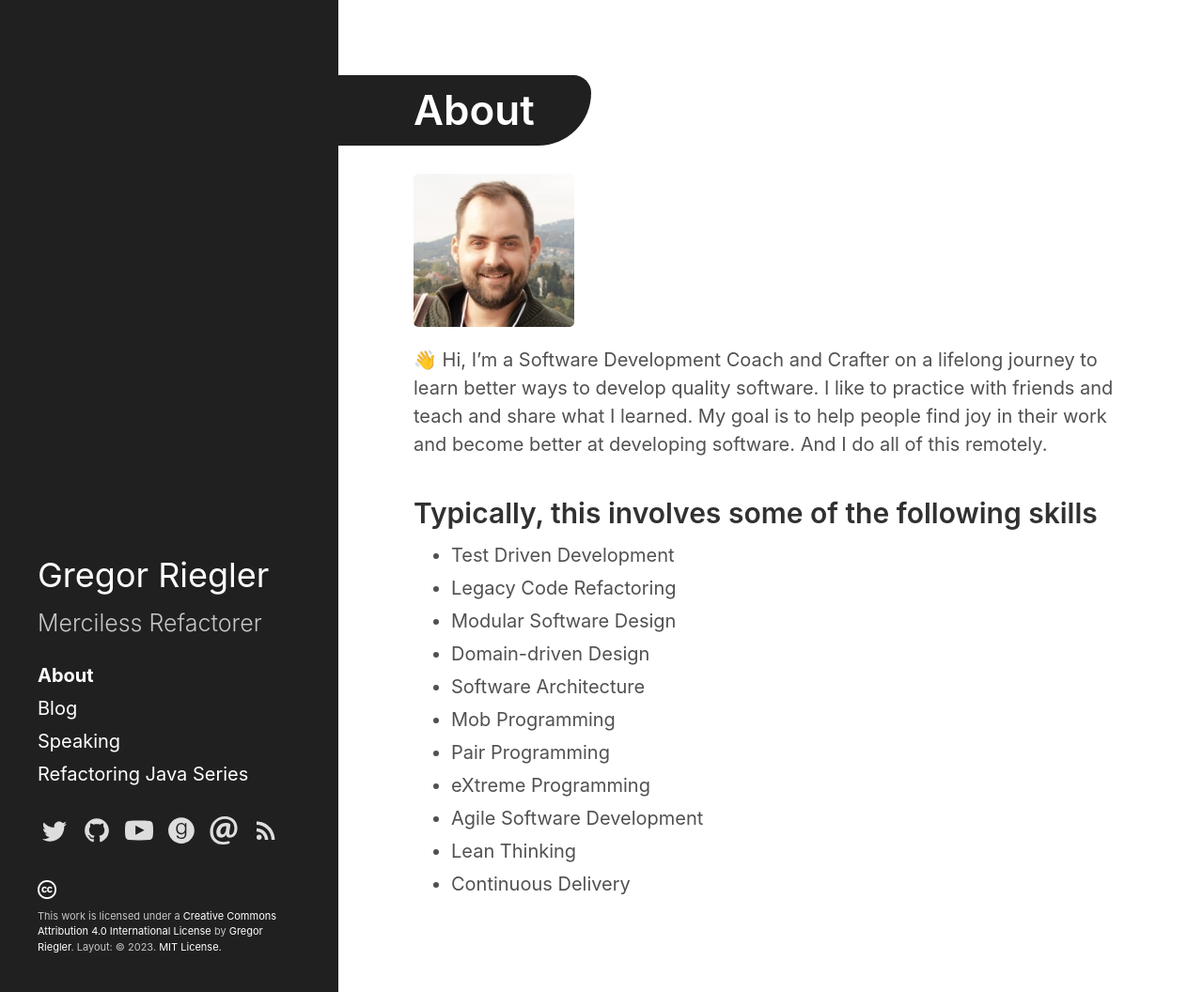
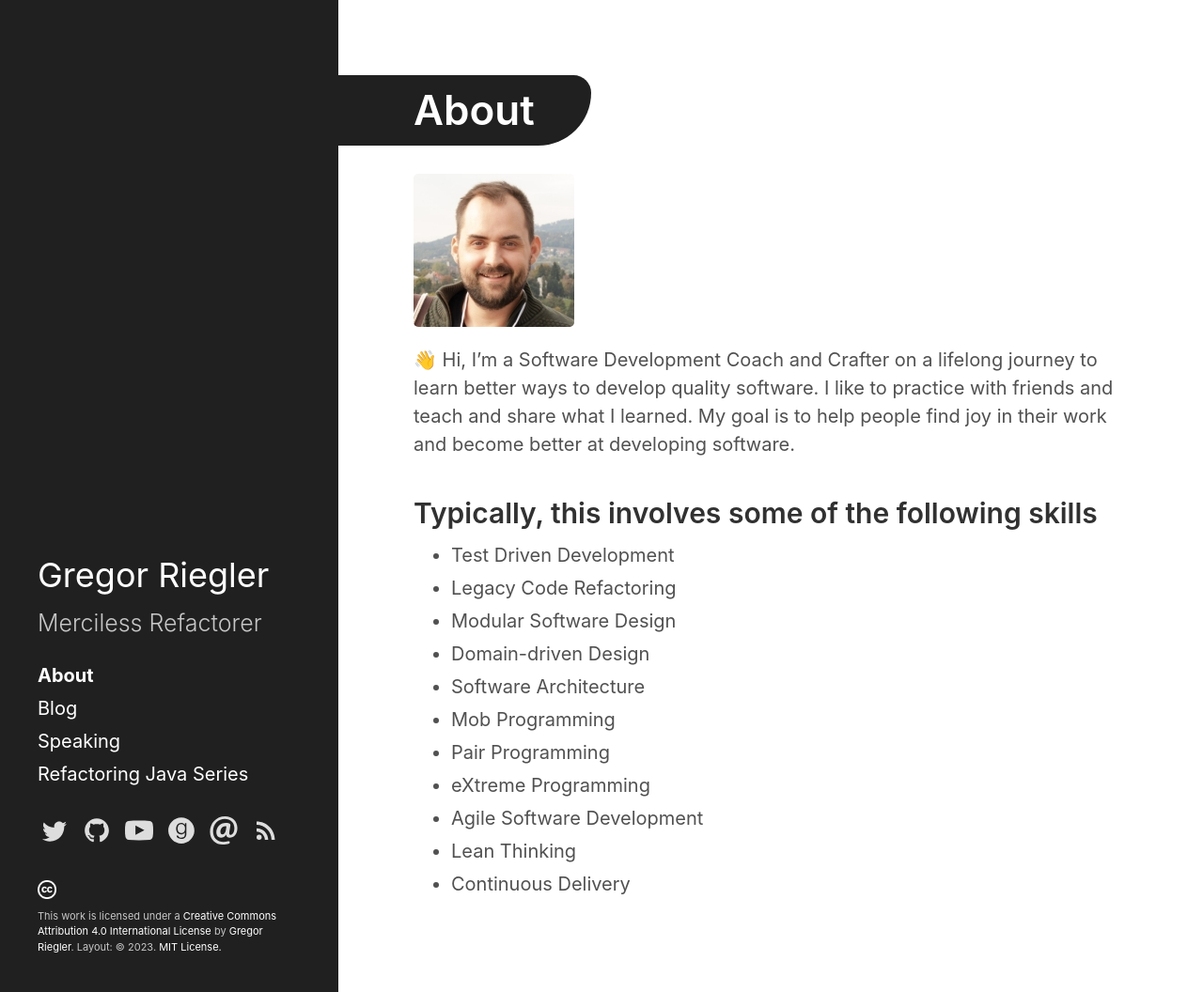
Before and after one commit to gregorriegler/gregorriegler.github.io, a Jekyll site: the page built from about.md, in a window 1280 px wide. Shown: the whole page at 94% size. Built offline with Jekyll 4.4.1, drawn with Linux system fonts in a browser that asks for light colours.

Commit message:
Update about.md

```diff
--- a/about.md
+++ b/about.md
@@ -7,7 +7,6 @@ sidebar_sort_order: 0
 
 ![Gregor Riegler!](/assets/img/profile_gregor.jpg)
 👋 Hi, I’m a Software Development Coach and Crafter on a lifelong journey to learn better ways to develop quality software. I like to practice with friends and teach and share what I learned. My goal is to help people find joy in their work and become better at developing software.
-And I do all of this remotely.
 
 ## Typically, this involves some of the following skills
 - Test Driven Development
```
